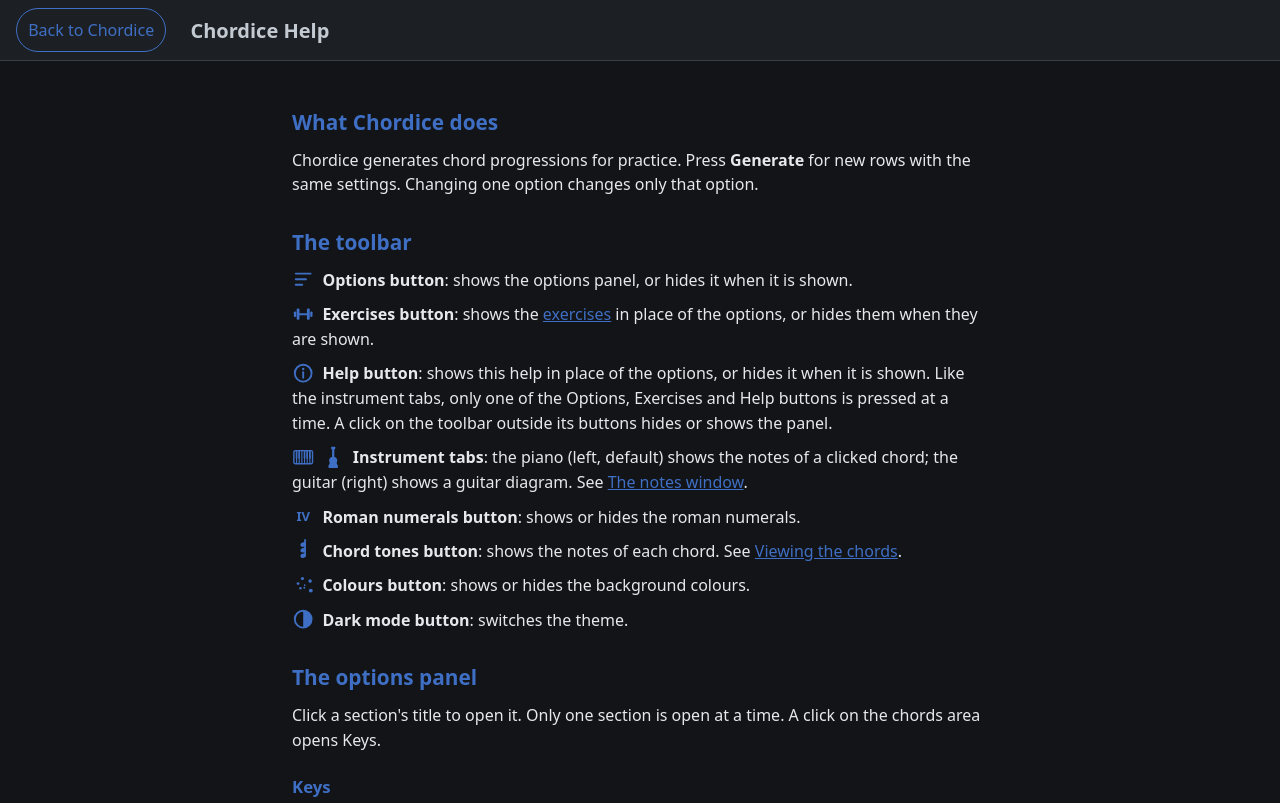
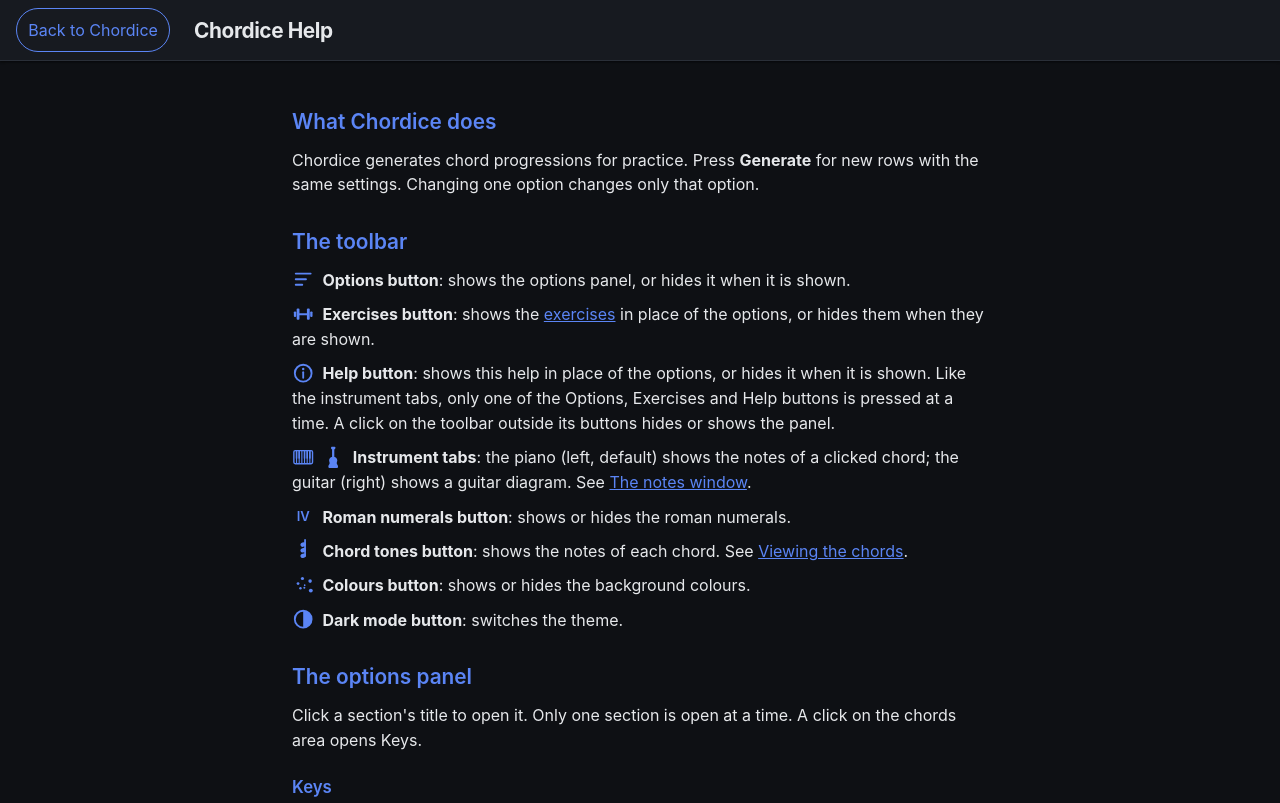
Before and after one commit to timostomberg/chordice, a website: page chordice/app/help/help.html in a window 1280 px wide. Shown: the top 803 px of the page. Drawn offline with Linux system fonts and the light colour scheme.

Commit message:
visual improvements

```diff
--- a/chordice/styles/chord.css
+++ b/chordice/styles/chord.css
@@ -15,10 +15,12 @@
   min-width: calc(var(--zoom) * 5.5rem);
   padding: calc(var(--zoom) * 0.6rem) calc(var(--zoom) * 0.8rem);
   border: calc(var(--zoom) * 1px) solid var(--line);
-  border-radius: calc(var(--zoom) * 10px);
+  border-radius: calc(var(--zoom) * 14px);
   background: var(--surface);
+  box-shadow: var(--shadow);
   color: var(--chord-text);
   cursor: pointer;
+  transition: transform 0.15s ease, box-shadow 0.15s ease;
   font-size: calc(var(--zoom) * 1.4rem);
   font-weight: 400;
   text-align: center;
@@ -165,5 +167,7 @@
   .chord[data-action="show-notes"]:hover {
     outline: 2px solid var(--icon-blue);
     outline-offset: 3px;
+    transform: translateY(-2px);
+    box-shadow: var(--shadow-raised);
   }
 }
--- a/chordice/styles/header.css
+++ b/chordice/styles/header.css
@@ -10,12 +10,19 @@
   padding: calc(0.5rem + env(safe-area-inset-top)) 1rem 0.5rem;
   border-bottom: 1px solid var(--line);
   background: var(--surface);
+  box-shadow: var(--shadow);
+  /* Above the panel and the song, so its shadow falls on them. */
+  position: relative;
+  z-index: 5;
 }
 
+/* The name of the app: bold and tight, in the text colour. */
 .toolbar h1 {
   margin: 0 1rem;
-  font-size: 1.25rem;
-  color: var(--muted);
+  font-size: 1.3rem;
+  font-weight: 700;
+  letter-spacing: -0.02em;
+  color: var(--text);
 }
 
 .view-toggles {
@@ -104,13 +111,13 @@
 
 .panel-tabs .panel-tab:first-child,
 .instrument-tabs .instrument-tab:first-child {
-  border-radius: 0.5rem 0 0 0.5rem;
+  border-radius: 10px 0 0 10px;
 }
 
 .panel-tabs .panel-tab:last-child,
 .instrument-tabs .instrument-tab:last-child {
   margin-left: -1px;
-  border-radius: 0 0.5rem 0.5rem 0;
+  border-radius: 0 10px 10px 0;
 }
 
 /* A tab between the first and the last one (the exercises) has square corners on both sides. */
--- a/chordice/styles/main.css
+++ b/chordice/styles/main.css
@@ -4,21 +4,24 @@
 /* Light theme (default). Major chords get stronger colours than minor chords. */
 :root {
   color-scheme: light;
-  --bg: #fafafa;
-  --surface: #fff;
-  --text: #1b1f24;
-  --text-soft: #3b4149;
-  --muted: #5a616b;
-  --accent: #2f5fb3;
-  --icon-blue: #3f6fc4;
-  --line: #c9cdd4;
-  --tonic-major: #8ab4f8;
-  --tonic-minor: #d6e6ff;
-  --subdominant-major: #7fd49a;
-  --subdominant-minor: #d9f5e2;
-  --dominant-major: #ffa66b;
-  --dominant-minor: #ffe2d1;
-  --slider-fill: #2a4f94;
+  --bg: #f4f5f8;
+  --surface: #ffffff;
+  --text: #14171c;
+  --text-soft: #3a404a;
+  --muted: #5d6573;
+  --accent: #3461e0;
+  --icon-blue: #3d6bf0;
+  --line: #e1e4ea;
+  --tonic-major: #a9c4ff;
+  --tonic-minor: #e3ecff;
+  --subdominant-major: #9fe0b5;
+  --subdominant-minor: #e1f7e8;
+  --dominant-major: #ffbf8f;
+  --dominant-minor: #ffeadb;
+  --slider-fill: #3d6bf0;
+  /* The soft shadows of the cards (options, chords) and of the floating elements (Generate, the notes window). */
+  --shadow: 0 1px 2px rgba(16, 24, 40, 0.06), 0 1px 3px rgba(16, 24, 40, 0.08);
+  --shadow-raised: 0 12px 32px rgba(16, 24, 40, 0.16), 0 4px 8px rgba(16, 24, 40, 0.08);
   /* Labels of the selected and harmonic keys on the circle of fifths: black on the light colours. */
   --key-on-text: #000;
   --chord-text: var(--text);
@@ -47,22 +50,24 @@
 /* Dark theme, selected by the theme button. */
 :root[data-theme="dark"] {
   color-scheme: dark;
-  --bg: #121417;
-  --surface: #1c2025;
+  --bg: #0e1014;
+  --surface: #171a20;
   --text: #e6e8eb;
   /* The grey labels and secondary texts are white-grey rather than dull grey. */
   --text-soft: #e0e4ea;
   --muted: #c4cad2;
-  --accent: #3f6fc4;
-  --icon-blue: #3f6fc4;
-  --line: #3a4048;
-  --tonic-major: #2f5d9e;
-  --tonic-minor: #22344f;
-  --subdominant-major: #2d7a4b;
-  --subdominant-minor: #1f3a2b;
-  --dominant-major: #b8612f;
-  --dominant-minor: #4a3024;
-  --slider-fill: #2a4f94;
+  --accent: #6b93ff;
+  --icon-blue: #5b85f5;
+  --line: #2a2f38;
+  --tonic-major: #2f56a8;
+  --tonic-minor: #1d2a45;
+  --subdominant-major: #24814f;
+  --subdominant-minor: #17332a;
+  --dominant-major: #b5622c;
+  --dominant-minor: #3d2a20;
+  --slider-fill: #5b85f5;
+  --shadow: 0 1px 2px rgba(0, 0, 0, 0.4), 0 1px 3px rgba(0, 0, 0, 0.3);
+  --shadow-raised: 0 16px 40px rgba(0, 0, 0, 0.55), 0 4px 10px rgba(0, 0, 0, 0.35);
   /* Light grey rather than pure white: the same text colours the dark theme had before, without the glare. */
   --key-on-text: var(--text);
   /* The chord symbols on the right are a whiter white than the other texts. */
@@ -94,9 +99,18 @@ body {
   margin: 0;
   padding: 0 env(safe-area-inset-right) env(safe-area-inset-bottom) env(safe-area-inset-left);
   overflow: hidden;
-  font-family: system-ui, -apple-system, "Helvetica Neue", Arial, sans-serif;
+  font-family: -apple-system, BlinkMacSystemFont, "SF Pro Text", "Inter", "Segoe UI", system-ui, Roboto, sans-serif;
   color: var(--text);
   background: var(--bg);
+  -webkit-font-smoothing: antialiased;
+  -moz-osx-font-smoothing: grayscale;
+  -webkit-tap-highlight-color: transparent;
+}
+
+/* Thin, quiet scroll bars in the panel and the song area. */
+* {
+  scrollbar-width: thin;
+  scrollbar-color: var(--line) transparent;
 }
 
 button {
@@ -104,12 +118,24 @@ button {
   min-width: var(--touch);
   padding: 0.4rem 0.9rem;
   border: 1px solid var(--line);
-  border-radius: 8px;
+  border-radius: 10px;
   background: var(--surface);
   color: var(--text);
   font: inherit;
   cursor: pointer;
   touch-action: manipulation;
+  transition: background-color 0.15s ease, border-color 0.15s ease, color 0.15s ease, box-shadow 0.15s ease, transform 0.1s ease;
+}
+
+/* A pressed button gives way a little under the finger. */
+button:not(:disabled):active {
+  transform: scale(0.97);
+}
+
+/* Keyboard focus: a soft ring in the accent colour. */
+button:focus-visible {
+  outline: 2px solid var(--accent);
+  outline-offset: 2px;
 }
 
 button[aria-expanded="true"] {
@@ -177,12 +203,14 @@ button[aria-expanded="true"] {
   right: calc(1rem + env(safe-area-inset-right));
   bottom: calc(1rem + env(safe-area-inset-bottom));
   z-index: 10;
-  padding: 0.6rem 1.2rem;
+  padding: 0.7rem 1.5rem;
   border-color: var(--icon-blue);
+  border-radius: 999px;
   background: var(--icon-blue);
   color: var(--surface);
   font-weight: 600;
-  box-shadow: 0 2px 8px rgba(0, 0, 0, 0.25);
+  letter-spacing: 0.01em;
+  box-shadow: var(--shadow-raised);
 }
 
 .chips {
@@ -202,6 +230,7 @@ button[aria-expanded="true"] {
   background: var(--accent);
   border-color: var(--accent);
   color: #fff;
+  box-shadow: var(--shadow);
 }
 
 .tag {
```
Also changed, not shown: chordice/styles/notes.css (+8 -4 lines), chordice/styles/options.css (+27 -20 lines), tests/chordice/styles/main.css.test.js (+19 -0 lines).
